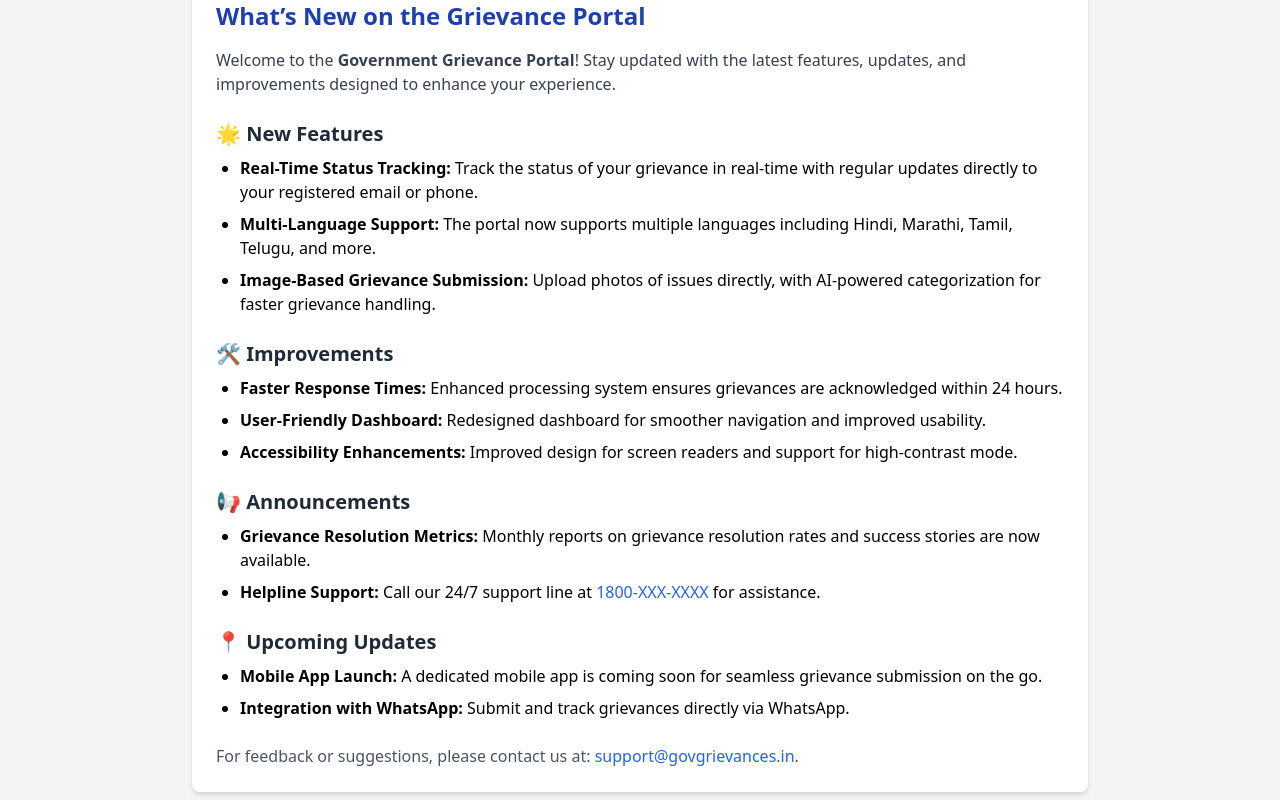
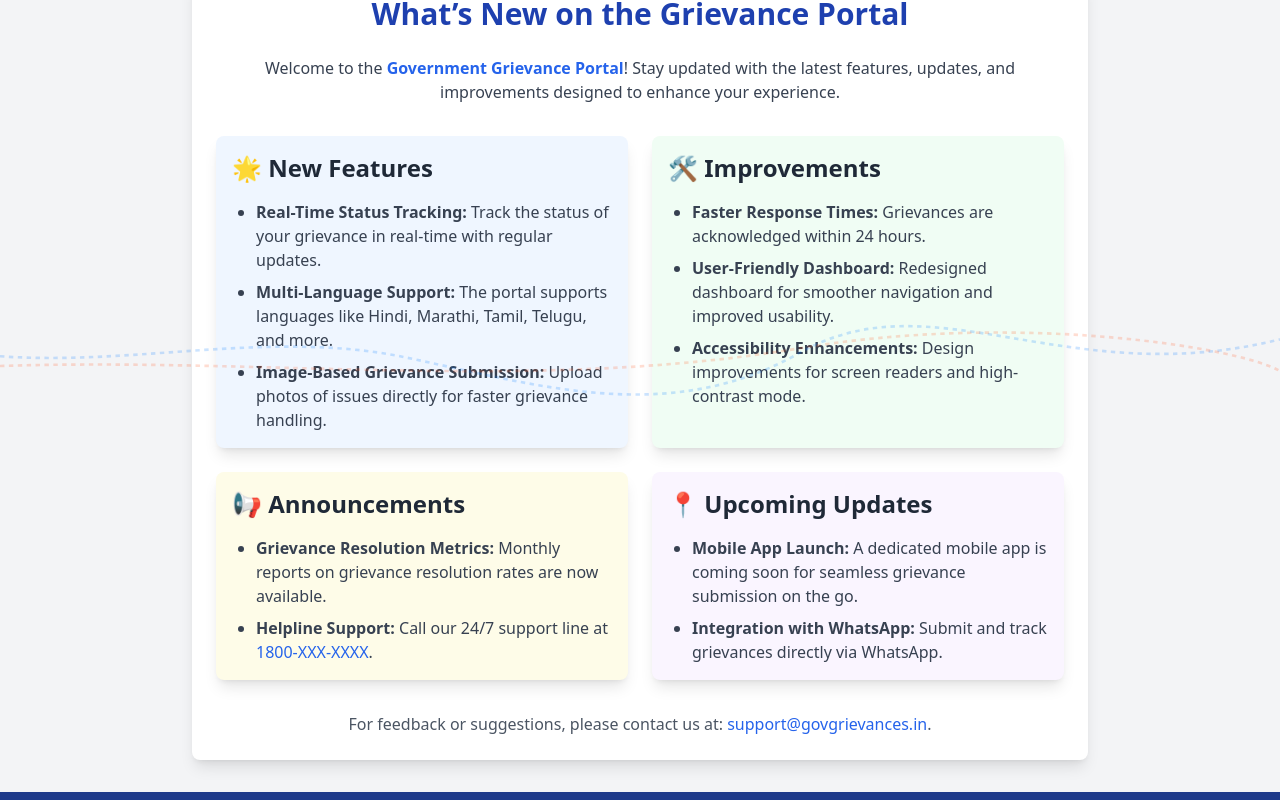
Before and after one commit to sAnyo08/Sahar_Sath_Web, a React (Create React App) app: page /land in a window 1280 px wide. Shown: the part 560-1360 px from the top of the page. Built offline with nearby package versions, Linux system fonts and the light colour scheme; no server answers.

Commit message:
last submission

```diff
--- a/src/App.js
+++ b/src/App.js
@@ -10,6 +10,7 @@ import Faqs from "./components/Faqs";
 import Land from "./components/User/Land";
 import NavbarE from "./components/Employee/NavbarE";
 import WhatsNew from "./components/User/WhatsNew";
+import AboutPage from "./components/User/About";
 function App() {
   return (
     <Router>
@@ -80,6 +81,17 @@ function App() {
             </>
           }
         />
+        <Route
+          path="/about"
+          element={
+            <>
+              <Header />
+              <NavbarE />
+              <AboutPage />
+              <Footer />
+            </>
+          }
+        />
         <Route path="/" element={<Navigate to="/land" />} />
       </Routes>
     </Router>
--- a/src/components/Employee/Summarize.jsx
+++ b/src/components/Employee/Summarize.jsx
@@ -127,7 +127,7 @@ export default function GrievancePage() {
                                     <div className="space-y-4">
                                         <p><strong>Subject:</strong> Grievance Submission: {grievanceName}</p>
                                         <p>Dear {grievanceDepartment || '[Department Name]'},</p>
-                                        <p>{grievanceText}</p>
+                                        <p><b>{grievanceText}</b></p>
                                         <p>Thank you for your attention. I look forward to a prompt resolution.</p>
                                         <p>Yours sincerely,<br />{contactDetails || '[Your Name]'}</p>
                                     </div>
--- a/src/components/Employee/Table.jsx
+++ b/src/components/Employee/Table.jsx
@@ -95,7 +95,7 @@ export default function GrievanceComponent() {
                                     <th className="py-3 px-4 text-left border-r border-gray-300 font-semibold">Description</th>
                                     <th className="py-3 px-4 text-left border-r border-gray-300 font-semibold">Status</th>
                                     <th className="py-3 px-4 text-left border-r border-gray-300 font-semibold">Date/Time</th>
-                                    <th className="py-3 px-4 text-left border-r border-gray-300 font-semibold">Images</th>
+                                    {/* <th className="py-3 px-4 text-left border-r border-gray-300 font-semibold">Images</th> */}
                                     <th className="py-3 px-4 text-left font-semibold">Action</th>
                                 </tr>
                             </thead>
@@ -105,7 +105,7 @@ export default function GrievanceComponent() {
                                         <td className="py-3 px-4 border-r border-gray-300">{grievance.title}</td>
                                         <td className="py-3 px-4 border-r border-gray-300">{grievance.description}</td>
                                         <td className="py-3 px-4 border-r border-gray-300">{grievance.status}</td>
-                                        <td className="py-3 px-4 border-r border-gray-300">{grievance.status}</td>
+                                        {/* <td className="py-3 px-4 border-r border-gray-300">{grievance.status}</td> */}
                                         <td className="py-3 px-4 border-r border-gray-300">{new Date(grievance.createdAt).toLocaleString()}</td>
                                         <td className="py-3 px-4 text-center">
                                             <Link to={`/summarize/${grievance._id}`}>
--- /dev/null
+++ b/src/components/User/About.jsx
@@ -0,0 +1,48 @@
+import React from 'react';
+
+const AboutPage = () => {
+    return (
+        <div className="container mx-auto p-8">
+            <h1 className="text-3xl font-bold text-center text-blue-600 mb-6">About the Government Grievance Portal</h1>
+
+            <section className="mb-8">
+                <h2 className="text-2xl font-semibold text-gray-800 mb-4">Introduction</h2>
+                <p className="text-lg text-gray-600">
+                    The Government Grievance Portal is a platform designed to streamline the process for citizens
+                    to report issues and grievances regarding public services, infrastructure, and various
+                    government-related concerns. It aims to ensure transparency, accountability, and quick resolution
+                    of issues raised by the public.
+                </p>
+            </section>
+
+            <section className="mb-8">
+                <h2 className="text-2xl font-semibold text-gray-800 mb-4">Our Mission</h2>
+                <p className="text-lg text-gray-600">
+                    Our mission is to empower citizens by providing them with an easy-to-use platform for voicing their concerns
+                    and ensuring those grievances are addressed by relevant authorities. Through this portal, we strive to
+                    foster a transparent and responsive governance system that benefits everyone.
+                </p>
+            </section>
+
+            <section className="mb-8">
+                <h2 className="text-2xl font-semibold text-gray-800 mb-4">How It Works</h2>
+                <p className="text-lg text-gray-600">
+                    Citizens can submit their grievances by uploading images, providing descriptions, and categorizing
+                    the issue (e.g., public health, infrastructure, utilities). Once submitted, the grievance is
+                    automatically forwarded to the concerned department for resolution. The portal ensures that all
+                    issues are tracked and updates are provided to the users.
+                </p>
+            </section>
+
+            <section>
+                <h2 className="text-2xl font-semibold text-gray-800 mb-4">Contact Us</h2>
+                <p className="text-lg text-gray-600">
+                    If you have any questions or require assistance, please feel free to contact us via our support
+                    center or send us an email at support@grievanceportal.gov.
+                </p>
+            </section>
+        </div>
+    );
+};
+
+export default AboutPage;
--- a/src/components/User/WhatsNew.jsx
+++ b/src/components/User/WhatsNew.jsx
@@ -2,73 +2,69 @@ import React from 'react';
 
 export default function WhatsNew() {
     return (
-        <div className="min-h-screen bg-gray-100 py-8 px-4">
-            <div className="max-w-4xl mx-auto bg-white rounded-lg shadow-md p-6">
-                <h1 className="text-2xl font-bold text-blue-800 mb-4">What’s New on the Grievance Portal</h1>
-                <p className="text-gray-700 mb-6">
-                    Welcome to the <span className="font-semibold">Government Grievance Portal</span>! Stay updated with the latest features, updates, and improvements designed to enhance your experience.
+        <div className="min-h-screen bg-gray-100 py-8 px-4 relative overflow-hidden">
+            <div className="max-w-4xl mx-auto bg-white rounded-lg shadow-lg p-6 z-10">
+                <h1 className="text-3xl font-bold text-blue-800 mb-6 text-center">What’s New on the Grievance Portal</h1>
+                <p className="text-gray-700 mb-8 text-center">
+                    Welcome to the <span className="font-semibold text-blue-600">Government Grievance Portal</span>! Stay updated with the latest features, updates, and improvements designed to enhance your experience.
                 </p>
 
-                <section className="mb-6">
-                    <h2 className="text-xl font-semibold text-gray-800 mb-2">🌟 New Features</h2>
-                    <ul className="list-disc pl-6 space-y-2">
-                        <li>
-                            <strong>Real-Time Status Tracking:</strong> Track the status of your grievance in real-time with regular updates directly to your registered email or phone.
-                        </li>
-                        <li>
-                            <strong>Multi-Language Support:</strong> The portal now supports multiple languages including Hindi, Marathi, Tamil, Telugu, and more.
-                        </li>
-                        <li>
-                            <strong>Image-Based Grievance Submission:</strong> Upload photos of issues directly, with AI-powered categorization for faster grievance handling.
-                        </li>
-                    </ul>
-                </section>
+                <div className="grid md:grid-cols-2 gap-6">
+                    {/* New Features Card */}
+                    <div className="bg-blue-50 p-4 rounded-lg shadow-lg">
+                        <h2 className="text-2xl font-semibold text-gray-800 mb-4">🌟 New Features</h2>
+                        <ul className="list-disc pl-6 space-y-2 text-gray-700">
+                            <li><strong>Real-Time Status Tracking:</strong> Track the status of your grievance in real-time with regular updates.</li>
+                            <li><strong>Multi-Language Support:</strong> The portal supports languages like Hindi, Marathi, Tamil, Telugu, and more.</li>
+                            <li><strong>Image-Based Grievance Submission:</strong> Upload photos of issues directly for faster grievance handling.</li>
+                        </ul>
+                    </div>
 
-                <section className="mb-6">
-                    <h2 className="text-xl font-semibold text-gray-800 mb-2">🛠 Improvements</h2>
-                    <ul className="list-disc pl-6 space-y-2">
-                        <li>
-                            <strong>Faster Response Times:</strong> Enhanced processing system ensures grievances are acknowledged within 24 hours.
-                        </li>
-                        <li>
-                            <strong>User-Friendly Dashboard:</strong> Redesigned dashboard for smoother navigation and improved usability.
-                        </li>
-                        <li>
-                            <strong>Accessibility Enhancements:</strong> Improved design for screen readers and support for high-contrast mode.
-                        </li>
-                    </ul>
-                </section>
+                    {/* Improvements Card */}
+                    <div className="bg-green-50 p-4 rounded-lg shadow-lg">
+                        <h2 className="text-2xl font-semibold text-gray-800 mb-4">🛠 Improvements</h2>
+                        <ul className="list-disc pl-6 space-y-2 text-gray-700">
+                            <li><strong>Faster Response Times:</strong> Grievances are acknowledged within 24 hours.</li>
+                            <li><strong>User-Friendly Dashboard:</strong> Redesigned dashboard for smoother navigation and improved usability.</li>
+                            <li><strong>Accessibility Enhancements:</strong> Design improvements for screen readers and high-contrast mode.</li>
+                        </ul>
+                    </div>
+                </div>
 
-                <section className="mb-6">
-                    <h2 className="text-xl font-semibold text-gray-800 mb-2">📢 Announcements</h2>
-                    <ul className="list-disc pl-6 space-y-2">
-                        <li>
-                            <strong>Grievance Resolution Metrics:</strong> Monthly reports on grievance resolution rates and success stories are now available.
-                        </li>
-                        <li>
-                            <strong>Helpline Support:</strong> Call our 24/7 support line at <a href="tel:1800XXXXXXX" className="text-blue-600">1800-XXX-XXXX</a> for assistance.
-                        </li>
-                    </ul>
-                </section>
+                <div className="grid md:grid-cols-2 gap-6 mt-6">
+                    {/* Announcements Card */}
+                    <div className="bg-yellow-50 p-4 rounded-lg shadow-lg">
+                        <h2 className="text-2xl font-semibold text-gray-800 mb-4">📢 Announcements</h2>
+                        <ul className="list-disc pl-6 space-y-2 text-gray-700">
+                            <li><strong>Grievance Resolution Metrics:</strong> Monthly reports on grievance resolution rates are now available.</li>
+                            <li><strong>Helpline Support:</strong> Call our 24/7 support line at <a href="tel:1800XXXXXXX" className="text-blue-600">1800-XXX-XXXX</a>.</li>
+                        </ul>
+                    </div>
 
-                <section>
-                    <h2 className="text-xl font-semibold text-gray-800 mb-2">📍 Upcoming Updates</h2>
-                    <ul className="list-disc pl-6 space-y-2">
-                        <li>
-                            <strong>Mobile App Launch:</strong> A dedicated mobile app is coming soon for seamless grievance submission on the go.
-                        </li>
-                        <li>
-                            <strong>Integration with WhatsApp:</strong> Submit and track grievances directly via WhatsApp.
-                        </li>
-                    </ul>
-                </section>
+                    {/* Upcoming Updates Card */}
+                    <div className="bg-purple-50 p-4 rounded-lg shadow-lg">
+                        <h2 className="text-2xl font-semibold text-gray-800 mb-4">📍 Upcoming Updates</h2>
+                        <ul className="list-disc pl-6 space-y-2 text-gray-700">
+                            <li><strong>Mobile App Launch:</strong> A dedicated mobile app is coming soon for seamless grievance submission on the go.</li>
+                            <li><strong>Integration with WhatsApp:</strong> Submit and track grievances directly via WhatsApp.</li>
+                        </ul>
+                    </div>
+                </div>
 
-                <footer className="mt-6">
+                <footer className="mt-8 text-center">
                     <p className="text-gray-600">
                         For feedback or suggestions, please contact us at: <a href="mailto:support@govgrievances.in" className="text-blue-600">support@govgrievances.in</a>.
                     </p>
                 </footer>
             </div>
+
+            {/* Animated Lines */}
+            <div className="absolute top-0 left-0 w-full h-full pointer-events-none z-0">
+                <svg className="w-full h-full" xmlns="http://www.w3.org/2000/svg" viewBox="0 0 1440 100" fill="none">
+                    <path d="M0 39C150 50 300 10 450 39C600 70 750 120 900 35C1050 -50 1200 80 1440 20" stroke="rgba(0, 123, 255, 0.2)" strokeWidth="3" strokeDasharray="5,5" />
+                    <path d="M0 50C300 40 600 80 900 30C1200 -20 1500 50 1440 70" stroke="rgba(255, 87, 34, 0.2)" strokeWidth="3" strokeDasharray="5,5" />
+                </svg>
+            </div>
         </div>
     );
 }
```
Also changed, not shown: src/components/Employee/NavbarE.jsx (+5 -5 lines), src/components/Faqs.jsx (+80 -5 lines), src/components/Navbar.jsx (+6 -6 lines).
